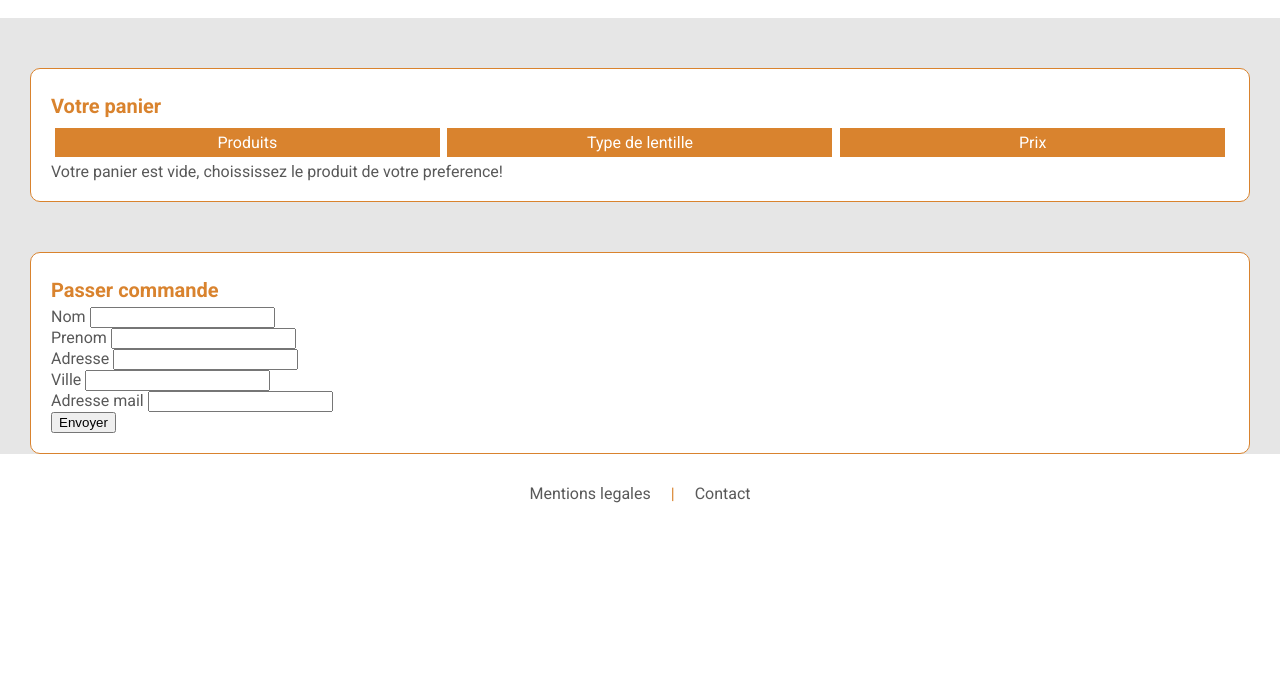
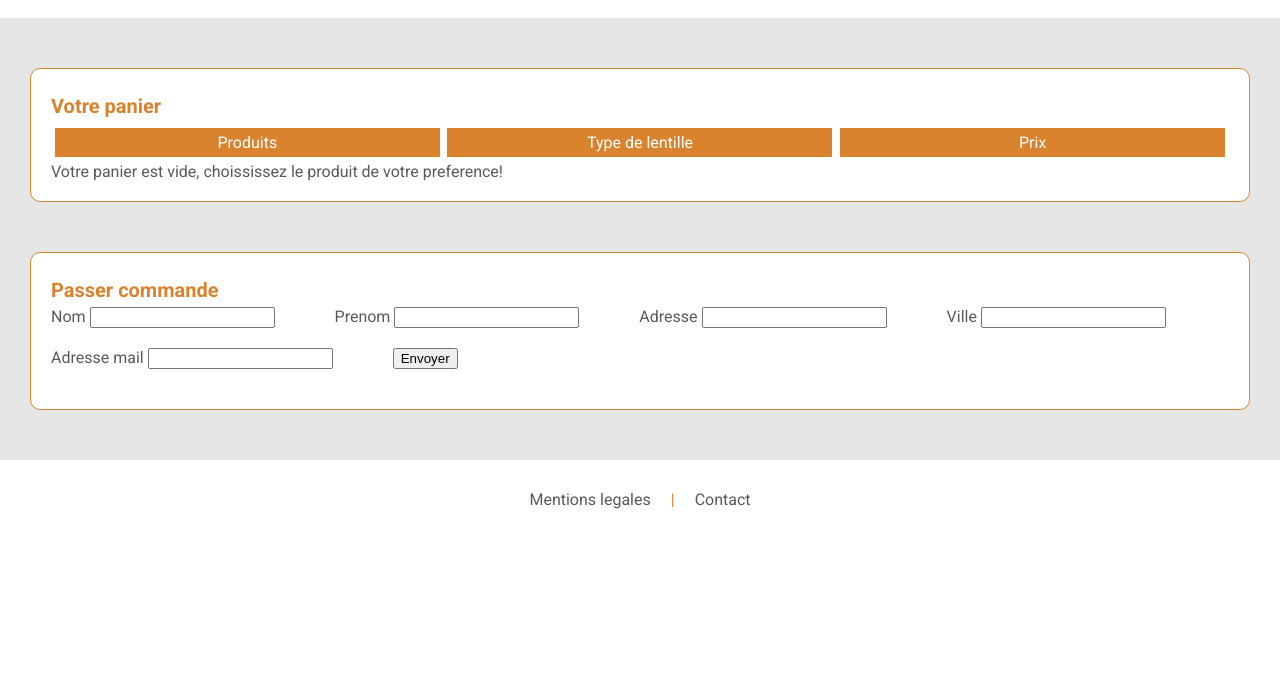
Before and after one commit to lourdeslazo/LourdesLazo_5_21052021, a website: page front-end/cart.html in a window 1280 px wide. Shown: the part 117-800 px from the top of the page. Drawn offline with Linux system fonts and the light colour scheme.

Commit message:
Cart Css

```diff
--- a/front-end/cart.html
+++ b/front-end/cart.html
@@ -20,7 +20,7 @@
       <a href="index.html"> <img src="images/logo.png" class="header_img" /></a>
       <nav>
         <ul>
-          <li><a href="index.html">Retour a laccueil</a></li>
+          <li><a href="index.html">Retour à l'accueil</a></li>
         </ul>
       </nav>
     </header>
@@ -39,24 +39,24 @@
       <div class="commande">
         <p class="p-bold">Passer commande</p>
 
-        <form class="form">
-          <div>
+        <form class="form" id="form">
+          <div class="space-right space-bottom">
             <label for="lastname">Nom</label>
             <input type="text" name="lastname" id="lastname" required />
           </div>
-          <div>
+          <div class="space-right space-bottom">
             <label for="firstname">Prenom</label>
             <input type="text" name="firstname" id="firstname" required />
           </div>
-          <div>
+          <div class="space-right space-bottom">
             <label for="adress">Adresse</label>
             <input type="text" name="adress" id="adress" required />
           </div>
-          <div>
+          <div class="space-right space-bottom">
             <label for="city">Ville</label>
             <input type="text" name="city" id="city" required />
           </div>
-          <div>
+          <div class="space-right space-bottom">
             <label for="email">Adresse mail</label>
             <input type="email" name="email" id="email" required />
           </div>
--- a/front-end/style.css
+++ b/front-end/style.css
@@ -233,6 +233,21 @@ p {
   border-radius: 10px;
   background-color: white;
   padding: 20px;
+  margin-bottom: 50px;
+}
+
+.space-right {
+  margin-right: 60px;
+}
+
+.space-bottom {
+  margin-bottom: 20px;
+}
+
+.form {
+  display: flex;
+  flex-flow: row wrap;
+  justify-content: flex-start;
 }
 
 /*Page Confirmation*/
```
Also changed, not shown: front-end/product.html (+1 -1 lines).
